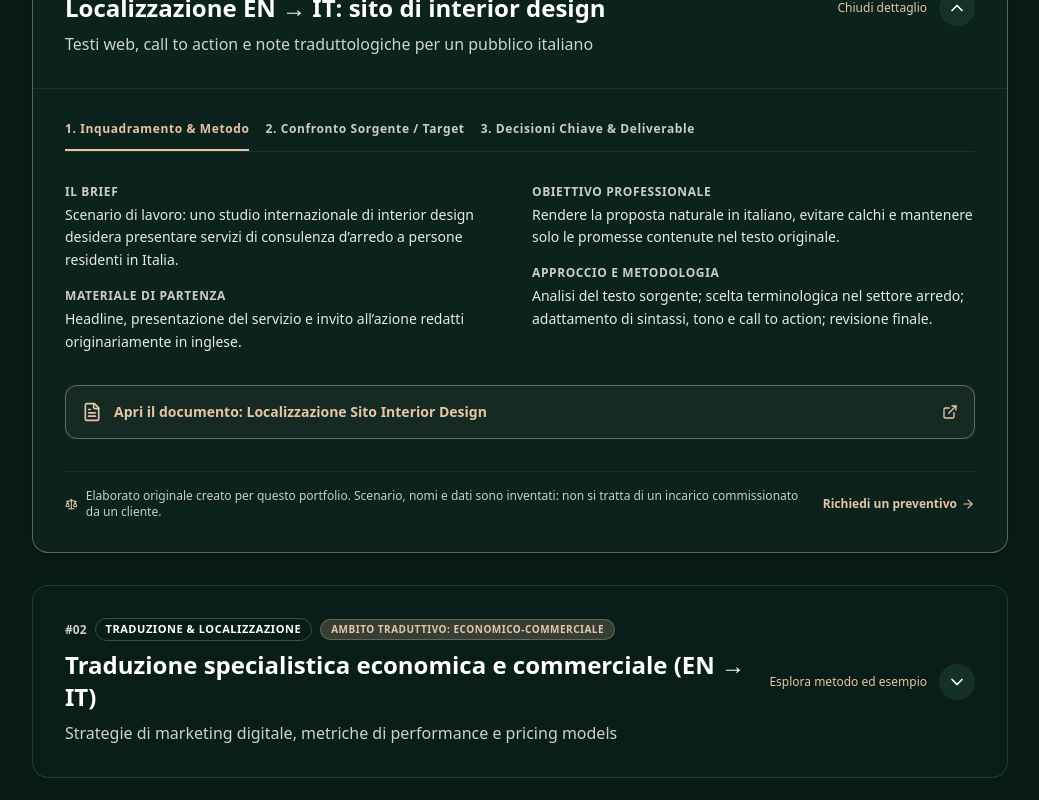
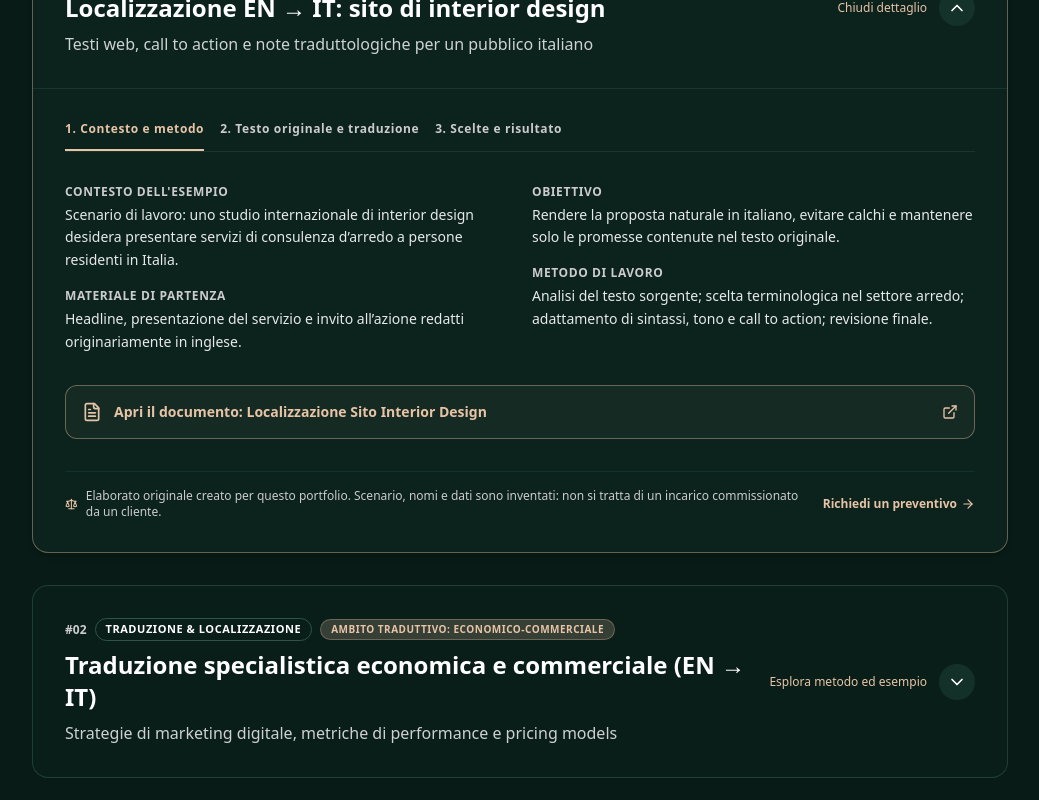
Before and after one commit to noemitomassetti/noemitomassetti-it, a React (Vite) app: page /it/esempi-di-lavoro in a window 1280 px wide. Shown: the part 4500-5300 px from the top of the page, without its empty margins (120-1159 px from the left). Built offline with nearby package versions, Linux system fonts and the light colour scheme; the HTML template or start-up script is replaced by a standard one.

Commit message:
Localisation: natural portfolio navigation and consistent IT/EN/FR/ES case-study labels

```diff
--- a/src/pages/Portfolio.tsx
+++ b/src/pages/Portfolio.tsx
@@ -256,12 +256,12 @@ export default function Portfolio() {
             <h2 className="text-xl md:text-2xl font-bold text-foreground flex items-center justify-center md:justify-start gap-2">
               <Sparkles className="w-5 h-5 text-primary" />
               {lang === "it"
-                ? "La formazione specialistica mostrata attraverso il lavoro"
+                ? "La formazione specialistica illustrata attraverso esempi"
                 : lang === "fr"
                 ? "La formation universitaire spécialisée illustrée par la pratique"
                 : lang === "es"
                 ? "La formación universitaria especializada reflejada en la práctica"
-                : "Specialist University Training Demonstrated in Practice"}
+                : "Specialist language training illustrated through examples"}
             </h2>
             <p className="text-sm text-muted-foreground mt-2 max-w-3xl">
               {lang === "it"
@@ -442,12 +442,12 @@ export default function Portfolio() {
                         }`}
                       >
                         {lang === "it"
-                          ? "1. Inquadramento & Metodo"
+                          ? "1. Contesto e metodo"
                           : lang === "fr"
-                          ? "1. Cadrage & Méthode"
+                          ? "1. Contexte et méthode"
                           : lang === "es"
-                          ? "1. Contexto y Método"
-                          : "1. Brief & Methodology"}
+                          ? "1. Contexto y método"
+                          : "1. Brief and approach"}
                       </button>
 
                       {(caseItem.comparison || caseItem.tableData || caseItem.sampleText) && (
@@ -462,27 +462,27 @@ export default function Portfolio() {
                         >
                           {caseItem.comparison
                             ? lang === "it"
-                              ? "2. Confronto Sorgente / Target"
+                              ? "2. Testo originale e traduzione"
                               : lang === "fr"
-                              ? "2. Comparaison Source / Cible"
+                              ? "2. Texte source et traduction"
                               : lang === "es"
-                              ? "2. Comparación Origen / Destino"
-                              : "2. Source / Target Comparison"
+                              ? "2. Original y traducción"
+                              : "2. Source and translation"
                             : caseItem.tableData
                             ? lang === "it"
-                              ? "2. Matrice di Benchmark"
+                              ? "2. Tabella comparativa"
                               : lang === "fr"
-                              ? "2. Matrice d'Analyse Comparative"
+                              ? "2. Tableau comparatif"
                               : lang === "es"
-                              ? "2. Matriz de Benchmarking"
-                              : "2. Benchmark Matrix"
+                              ? "2. Tabla comparativa"
+                              : "2. Comparison table"
                             : lang === "it"
-                            ? "2. Testo Narrativo a Fronte"
+                            ? "2. Testo narrativo a fronte"
                             : lang === "fr"
-                            ? "2. Texte Littéraire Bilingue"
+                            ? "2. Texte littéraire bilingue"
                             : lang === "es"
-                            ? "2. Texto Literario en Paralelo"
-                            : "2. Dual-Language Literary Text"}
+                            ? "2. Texto literario bilingüe"
+                            : "2. Bilingual literary text"}
                         </button>
                       )}
 
@@ -496,12 +496,12 @@ export default function Portfolio() {
                         }`}
                       >
                         {lang === "it"
-                          ? "3. Decisioni Chiave & Deliverable"
+                          ? "3. Scelte e risultato"
                           : lang === "fr"
-                          ? "3. Décisions Clés & Livrable"
+                          ? "3. Choix et résultat"
                           : lang === "es"
-                          ? "3. Decisiones Clave y Entregable"
-                          : "3. Key Decisions & Deliverable"}
+                          ? "3. Decisiones y resultado"
+                          : "3. Key decisions and sample"}
                       </button>
                     </div>
 
@@ -512,24 +512,24 @@ export default function Portfolio() {
                           <div>
                             <span className="text-xs font-bold uppercase tracking-wider text-muted-foreground block mb-1">
                               {lang === "it"
-                                ? "Il Brief"
+                                ? "Contesto dell'esempio"
                                 : lang === "fr"
-                                ? "Le Brief"
+                                ? "Contexte de l’exemple"
                                 : lang === "es"
-                                ? "El Brief"
-                                : "The Brief"}
+                                ? "Contexto del ejemplo"
+                                : "Example brief"}
                             </span>
                             <p className="text-foreground/90 leading-relaxed">{caseItem.brief[lang]}</p>
                           </div>
                           <div>
                             <span className="text-xs font-bold uppercase tracking-wider text-muted-foreground block mb-1">
                               {lang === "it"
-                                ? "Materiale di Partenza"
+                                ? "Materiale di partenza"
                                 : lang === "fr"
-                                ? "Matériel de Départ"
+                                ? "Documents de départ"
                                 : lang === "es"
-                                ? "Material de Partida"
-                                : "Starting Material"}
+                                ? "Material de partida"
+                                : "Starting material"}
                             </span>
                             <p className="text-foreground/90 leading-relaxed">{caseItem.startingMaterial[lang]}</p>
                           </div>
@@ -539,24 +539,24 @@ export default function Portfolio() {
                           <div>
                             <span className="text-xs font-bold uppercase tracking-wider text-muted-foreground block mb-1">
                               {lang === "it"
-                                ? "Obiettivo Professionale"
+                                ? "Obiettivo"
                                 : lang === "fr"
-                                ? "Objectif Professionnel"
+                                ? "Objectif"
                                 : lang === "es"
-                                ? "Objetivo Profesional"
-                                : "Professional Objective"}
+                                ? "Objetivo"
+                                : "Objective"}
                             </span>
                             <p className="text-foreground/90 leading-relaxed">{caseItem.objective[lang]}</p>
                           </div>
                           <div>
                             <span className="text-xs font-bold uppercase tracking-wider text-muted-foreground block mb-1">
                               {lang === "it"
-                                ? "Approccio e Metodologia"
+                                ? "Metodo di lavoro"
                                 : lang === "fr"
-                                ? "Approche & Méthodologie"
+                                ? "Méthode de travail"
                                 : lang === "es"
-                                ? "Enfoque y Metodología"
-                                : "Approach & Methodology"}
+                                ? "Método de trabajo"
+                                : "Approach and method"}
                             </span>
                             <p className="text-foreground/90 leading-relaxed">{caseItem.approach[lang]}</p>
                           </div>
@@ -589,7 +589,7 @@ export default function Portfolio() {
                               <div className="p-4 rounded-xl bg-destructive/5 border border-destructive/20">
                                 <span className="text-[11px] font-bold uppercase tracking-wider text-destructive block mb-2">
                                   {lang === "it"
-                                    ? "Resa letterale volutamente non idiomatica (esempio)"
+                                    ? "Traduzione volutamente letterale (esempio dimostrativo)"
                                     : lang === "fr"
                                     ? "Version littérale volontairement maladroite (exemple)"
                                     : lang === "es"
@@ -604,12 +604,12 @@ export default function Portfolio() {
                               <div className="p-4 rounded-xl bg-primary/10 border border-primary/30">
                                 <span className="text-[11px] font-bold uppercase tracking-wider text-primary block mb-2">
                                   {lang === "it"
-                                    ? "Localizzazione Professionale"
+                                    ? "Versione adattata in italiano"
                                     : lang === "fr"
-                                    ? "Localisation Professionnelle"
+                                    ? "Version italienne adaptée"
                                     : lang === "es"
-                                    ? "Localización Profesional"
-                                    : "Professional Localisation"}{" "}
+                                    ? "Versión italiana adaptada"
+                                    : "Adapted Italian version"}{" "}
                                   ({caseItem.comparison.targetLang})
                                 </span>
                                 <p className="font-medium text-foreground leading-relaxed">
@@ -626,7 +626,7 @@ export default function Portfolio() {
                                   ? "Commentaire d'analyse : "
                                   : lang === "es"
                                   ? "Nota de análisis: "
-                                  : "Linguistic commentary: "}
+                                  : "Translation notes: "}
                               </span>
                               {caseItem.comparison.notes[lang]}
                             </div>
@@ -666,12 +666,12 @@ export default function Portfolio() {
                               <div className="p-5 rounded-xl bg-background border border-border/60">
                                 <span className="text-xs font-bold uppercase tracking-wider text-muted-foreground block mb-2">
                                   {lang === "it"
-                                    ? "Testo Sorgente Originale (Inglese · Prosa Narrativa Contemporanea)"
+                                    ? "Testo originale (inglese · prosa contemporanea)"
                                     : lang === "fr"
-                                    ? "Texte Source Original (Anglais · Prose Contemporaine)"
+                                    ? "Texte original (anglais · prose contemporaine)"
                                     : lang === "es"
-                                    ? "Texto Origen Original (Inglés · Prosa Narrativa Contemporánea)"
-                                    : "English Original Source (Contemporary Literary Prose)"}
+                                    ? "Texto original (inglés · prosa contemporánea)"
+                                    : "Original English text (contemporary prose)"}
                                 </span>
                                 <div className="text-foreground/90 whitespace-pre-line font-serif text-sm leading-relaxed">
                                   {caseItem.sampleText.enSource}
@@ -681,9 +681,9 @@ export default function Portfolio() {
                               <div className="p-5 rounded-xl bg-primary/5 border border-primary/20">
                                 <span className="text-xs font-bold uppercase tracking-wider text-primary block mb-2">
                                   {lang === "it"
-                                    ? "Resa Traduttiva di Noemi (Italiano · Resa Narrativa)"
+                                    ? "Traduzione proposta da Noemi (italiano)"
                                     : lang === "fr"
-                                    ? "Traduction Italienne de Noemi (Rendu Littéraire)"
+                                    ? "Traduction italienne proposée par Noemi"
                                     : lang === "es"
                                     ? "Traducción literaria al italiano — versión propuesta por Noemi"
                                     : "Italian Target Translation (Literary Rendering by Noemi)"}
@@ -708,12 +708,12 @@ export default function Portfolio() {
                         <div>
                           <span className="text-xs font-bold uppercase tracking-wider text-muted-foreground block mb-3">
                             {lang === "it"
-                              ? "Decisioni Chiave Applicate"
+                              ? "Scelte principali e motivazioni"
                               : lang === "fr"
-                              ? "Décisions Stratégiques Appliquées"
+                              ? "Principaux choix et justification"
                               : lang === "es"
-                              ? "Decisiones Clave Aplicadas"
-                              : "Key Strategic Decisions"}
+                              ? "Principales decisiones y motivos"
+                              : "Key decisions and rationale"}
                           </span>
                           <ul className="space-y-2.5">
                             {caseItem.keyDecisions[lang].map((dec, dIdx) => (
@@ -905,7 +905,7 @@ export default function Portfolio() {
               className="w-full sm:w-auto inline-flex items-center justify-center px-6 py-3.5 rounded-full font-bold text-xs uppercase tracking-wider bg-primary text-primary-foreground hover:scale-105 transition-all shadow-md"
             >
               {lang === "it"
-                ? "Raccontami di cosa hai bisogno"
+                ? "Descrivimi le tue esigenze"
                 : lang === "fr"
                 ? "Parlez-moi de votre besoin"
                 : lang === "es"
```
